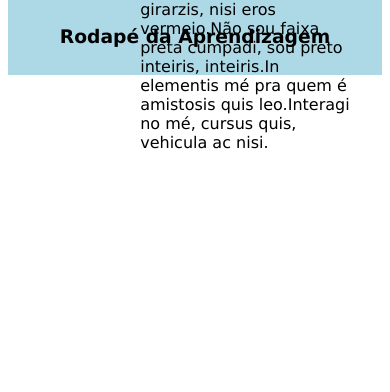
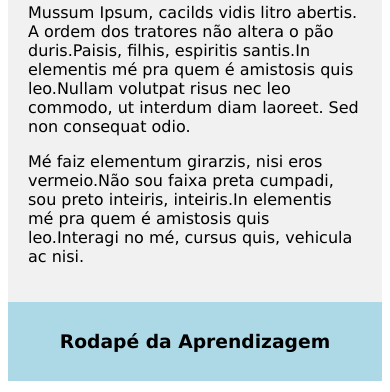
Before and after one commit to jbferraz/STech-Ap13717-introducaoWeb, a plain HTML site: page index.html in a window 390 px wide. Shown: the part 452-844 px from the top of the page. Drawn offline with Linux system fonts and the light colour scheme.

Commit message:
ajuste de responsividade

```diff
--- a/estilo.css
+++ b/estilo.css
@@ -51,3 +51,10 @@ footer{
 	padding: 10px;
 	text-align: center;
 }
+
+@media (max-width: 600px){
+	nav, article{
+		width: 100%;
+		height: auto;
+	}
+}
```
